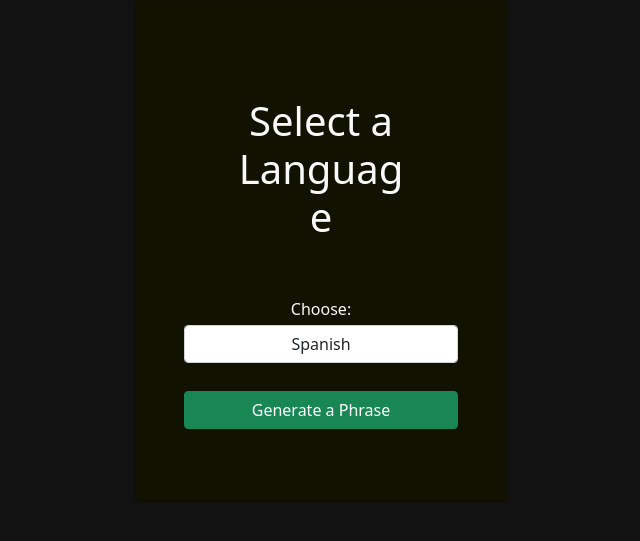
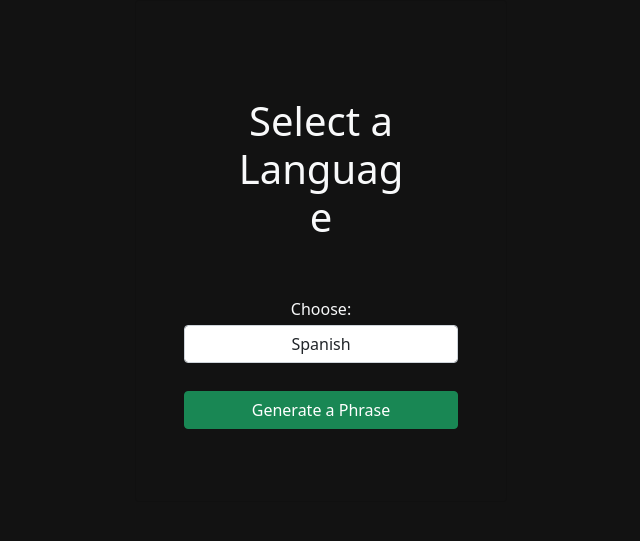
Before and after one commit to enrique-cloud/TouchWithFaith, a Django app: page / in a window 1280 px wide. Shown: the top 541 px of the page, without its empty margins (319-959 px from the left). Run offline with Django 3.2, Linux system fonts and the light colour scheme.

```diff
--- a/touch/templates/language.html
+++ b/touch/templates/language.html
@@ -19,7 +19,7 @@
       <form
         action="{% url 'phrases' %}"
         class="card card-body p-5 text-light"
-        style="background-color: #121200"
+        style="background-color: #121212"
       >
 
         <h1 class="container p-5 text-light text-center">Select a Language</h1>
@@ -28,6 +28,7 @@
         <select name="idiom" id="idiom" class="form-control text-center my-1">
           <option value="valera">Spanish</option>
           <option value="asv">English</option>
+          <option value="ostervald">French</option>
         </select>
 
         <button class="btn btn-success my-4" >Generate a Phrase</button>
```
Also changed, not shown: get_bible/optimized_data.py (+11 -3 lines).
